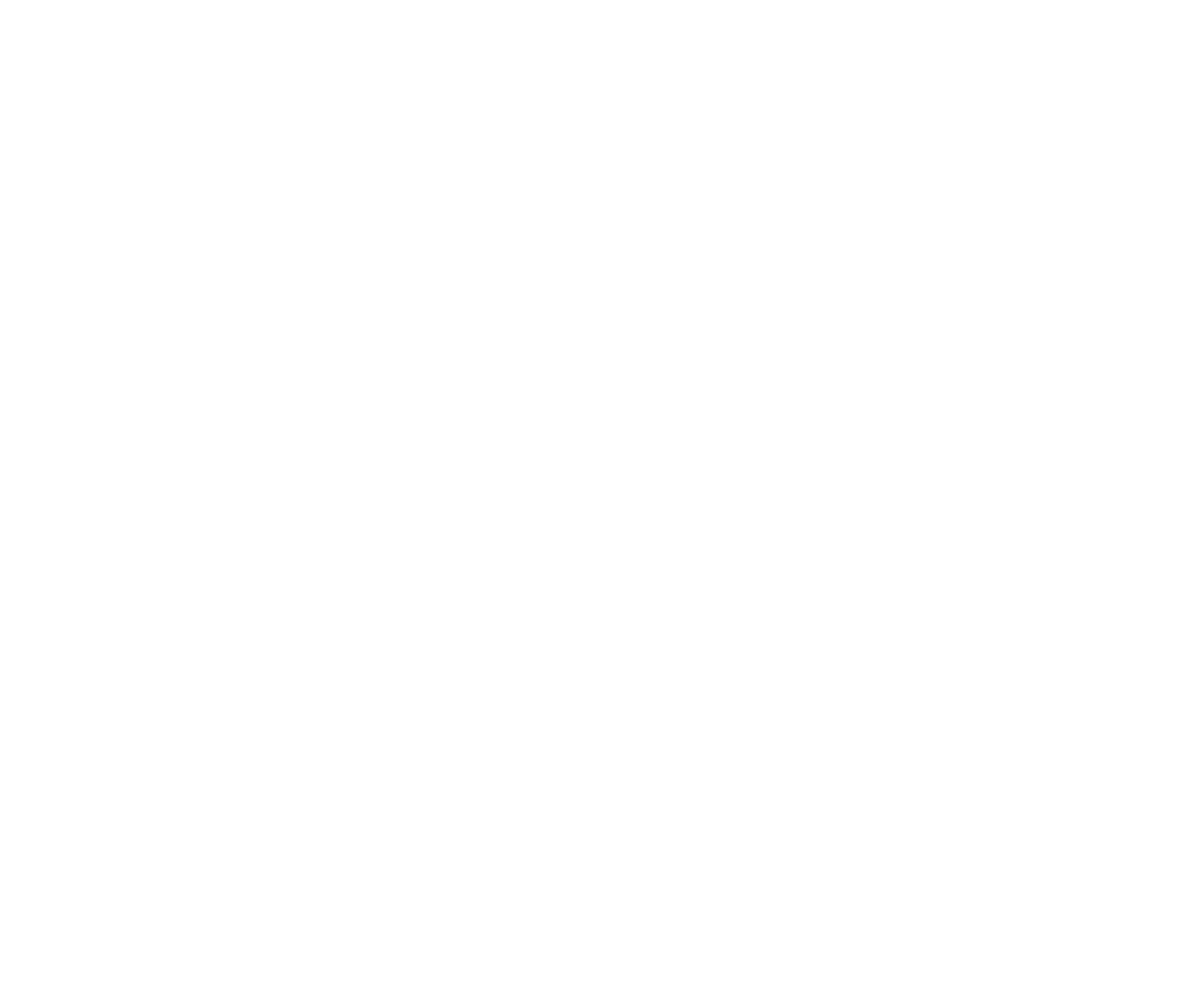
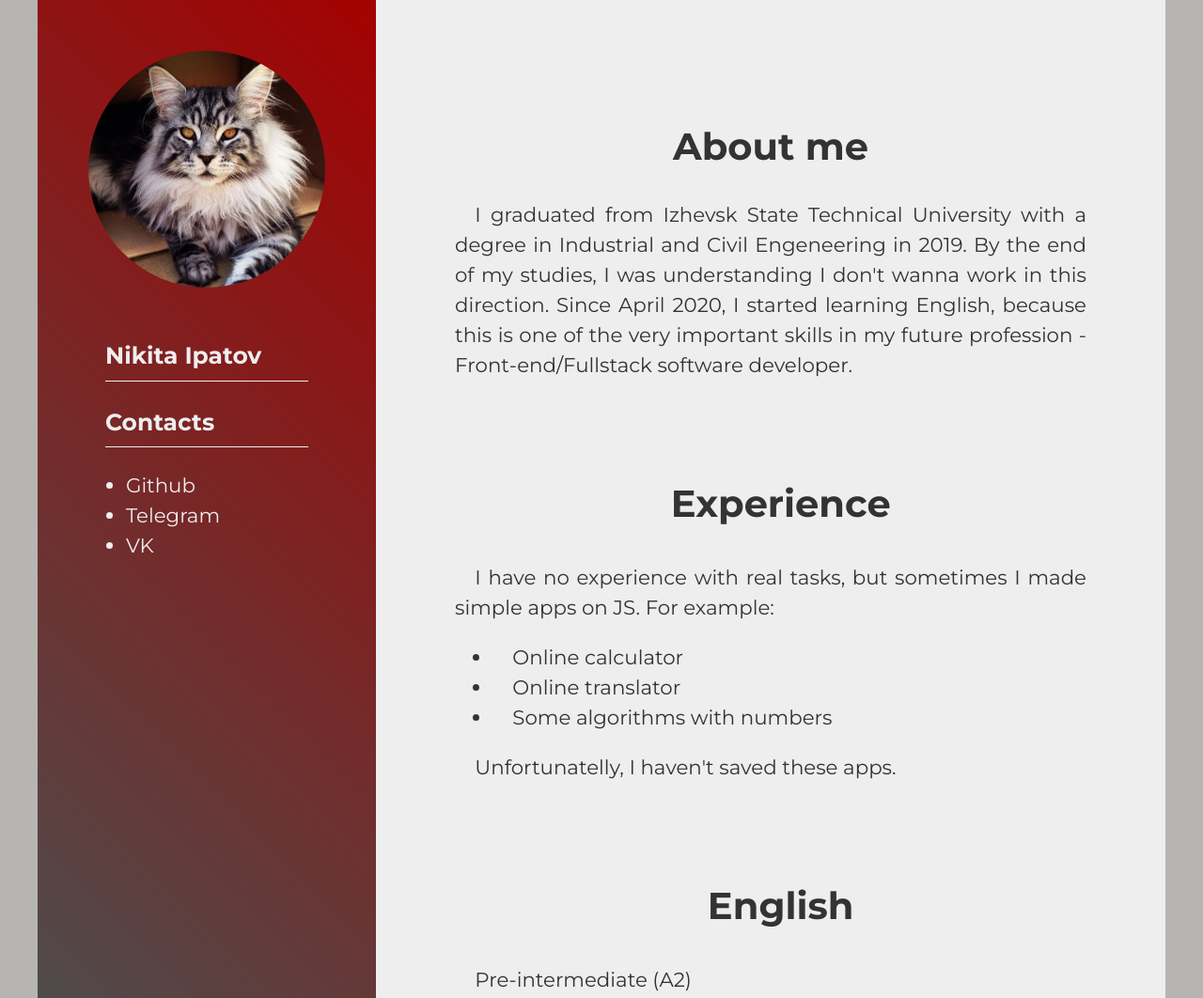
Before and after one commit to Dunzer/rsschool-cv, a plain HTML site: page index.html in a window 1280 px wide. Shown: the top 1062 px of the page at 94% size. Before the commit the page ends 800 px from the top, so only its background shows below. Drawn offline with Linux system fonts and the light colour scheme.

Commit message:
feat: add full information

```diff
--- a/index.html
+++ b/index.html
@@ -1,4 +1,50 @@
 <!doctype html>
 <html lang="en">
-
+<head>
+    <meta charset="UTF-8">
+    <link rel="stylesheet" href="style.css">
+    <link rel="preconnect" href="https://fonts.gstatic.com">
+    <link href="https://fonts.googleapis.com/css2?family=Montserrat:wght@400;700&display=swap" rel="stylesheet">
+    <title>Nikita Ipatov</title>
+</head>
+<body>
+<div class="back">
+    <div class="container">
+        <div class="main-block">
+            <aside class="side-panel">
+                <img class="photo" src="img/Cat.jpg" alt="Фото кота">
+                <section>
+                    <h1 class="section-LB">Nikita Ipatov</h1>
+                    <h3 class="section-LB">Contacts</h3>
+                    <ul class="margin">
+                        <li><a href=https://github.com/Dunzer class="link">Github</a></li>
+                        <li><a href=https://t.me/Lucky_Luchianno class="link">Telegram</a></li>
+                        <li><a href=https://vk.com/lucky.flucky class="link">VK</a></li>
+                    <ul>
+                </section>
+            </aside>
+            <main class="main-content">
+                <header>
+                    <h1>About me</h1>
+                </header>
+                <section class="section-RB">
+                    <p>I graduated from Izhevsk State Technical University with a degree in Industrial and Civil Engeneering in 2019.
+                        By the end of my studies, I was understanding I don't wanna work in this direction. Since April 2020, I started learning English, because this is one of the very important skills
+                        in my future profession - Front-end/Fullstack software developer.</p>
+                    <h2>Experience</h2>
+                    <p>I have no experience with real tasks, but sometimes I made  simple apps on JS. For example:</p>
+                    <ul>
+                        <li>Online calculator</li>
+                        <li>Online translator</li>
+                        <li>Some algorithms with numbers</li>
+                    </ul>
+                    <p>Unfortunatelly, I haven't saved these apps.</p>
+                    <h2>English</h2>
+                    <p>Pre-intermediate (A2)</p>
+                </section>
+            </main>
+        </div>
+    </div>
+</div>
+</body>
 </html>
--- a/style.css
+++ b/style.css
@@ -0,0 +1,91 @@
+body {
+    margin: 0;
+    font-family: 'Montserrat', sans-serif;
+
+    font-size: 16pt;
+    line-height: 1.5;
+    color: #333;
+
+}
+
+* {
+    box-sizing: border-box;
+}
+
+.back {
+    width: 100%;
+    height: 100%;
+    background-color: rgb(182, 181, 177);
+}
+
+.container {
+    width: 100%;
+    max-width: 1200px;
+    margin: 0 auto;
+}
+
+.main-block {
+    display: flex;
+    width: 100%;
+}
+
+.side-panel {
+    width: 30%;
+    color: #EEEEEE;
+    background: linear-gradient(45deg, #4D4D4D, #A40101);
+}
+
+.photo {
+    display: block;
+    margin: 15% auto;
+    width: 70%;
+    border-radius: 100%;
+}
+
+.margin-main {
+    margin-left: 20%;
+}
+
+/* Section for left block */
+.section-LB {
+    margin-left: 20%;
+    margin-right: 20%;
+    padding-bottom: 2%;
+    border-bottom: 1px solid #EEEEEE;
+}
+
+.margin {
+    margin-left: 15%;
+}
+
+.link {
+    text-decoration: none;
+    color: #EEEEEE;
+}
+
+.main-content {
+    width: 70%;
+    color: #333;
+    background: #EEEEEE;
+}
+
+header {
+    font-size: 20px;
+    margin-top: 15%;
+    text-align: center;
+}
+
+/* Section for right block */
+.section-RB {
+    margin-left: 10%;
+    margin-right: 10%;
+    margin-bottom: 5%;
+    text-align: justify;
+    text-indent: 1em;
+}
+
+h2 {
+    font-size: 40px;
+    margin-top: 15%;
+    text-align: center;
+}
```
Also changed, not shown: img/Cat.jpg (added).
